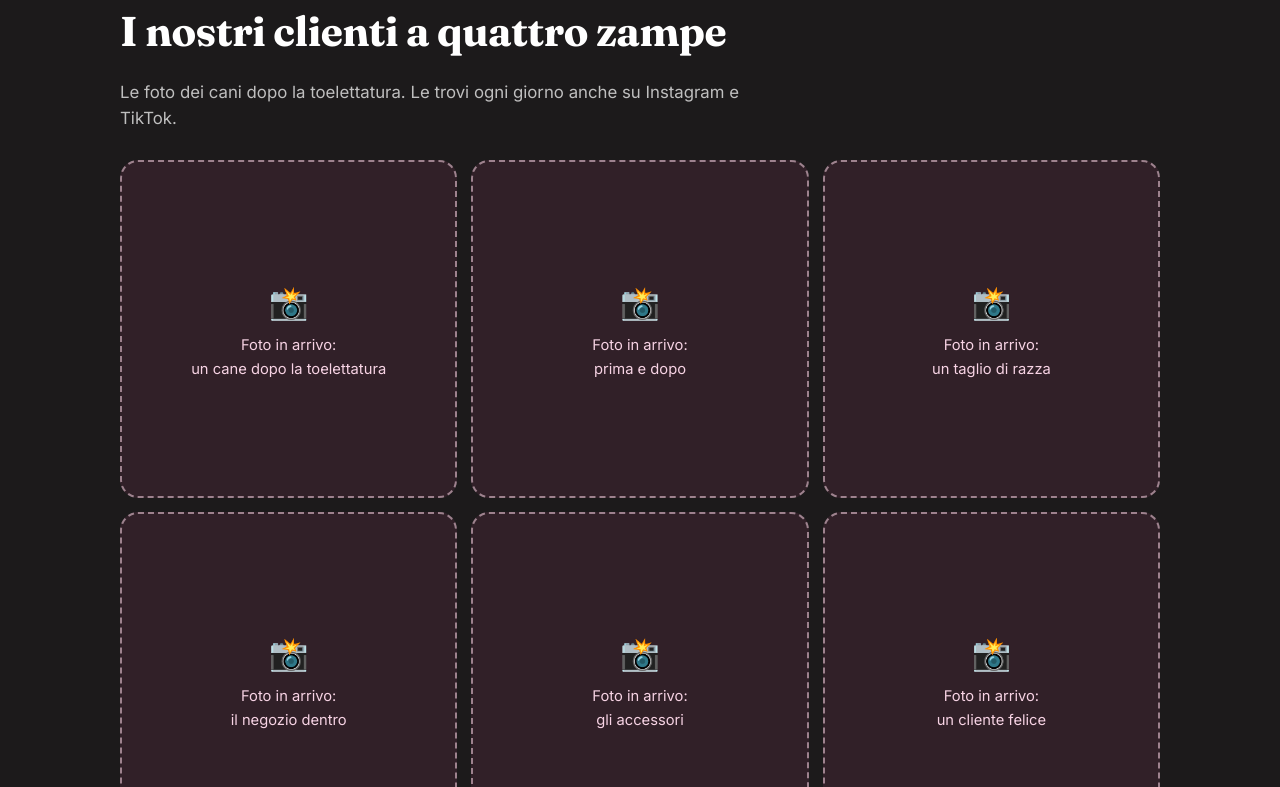
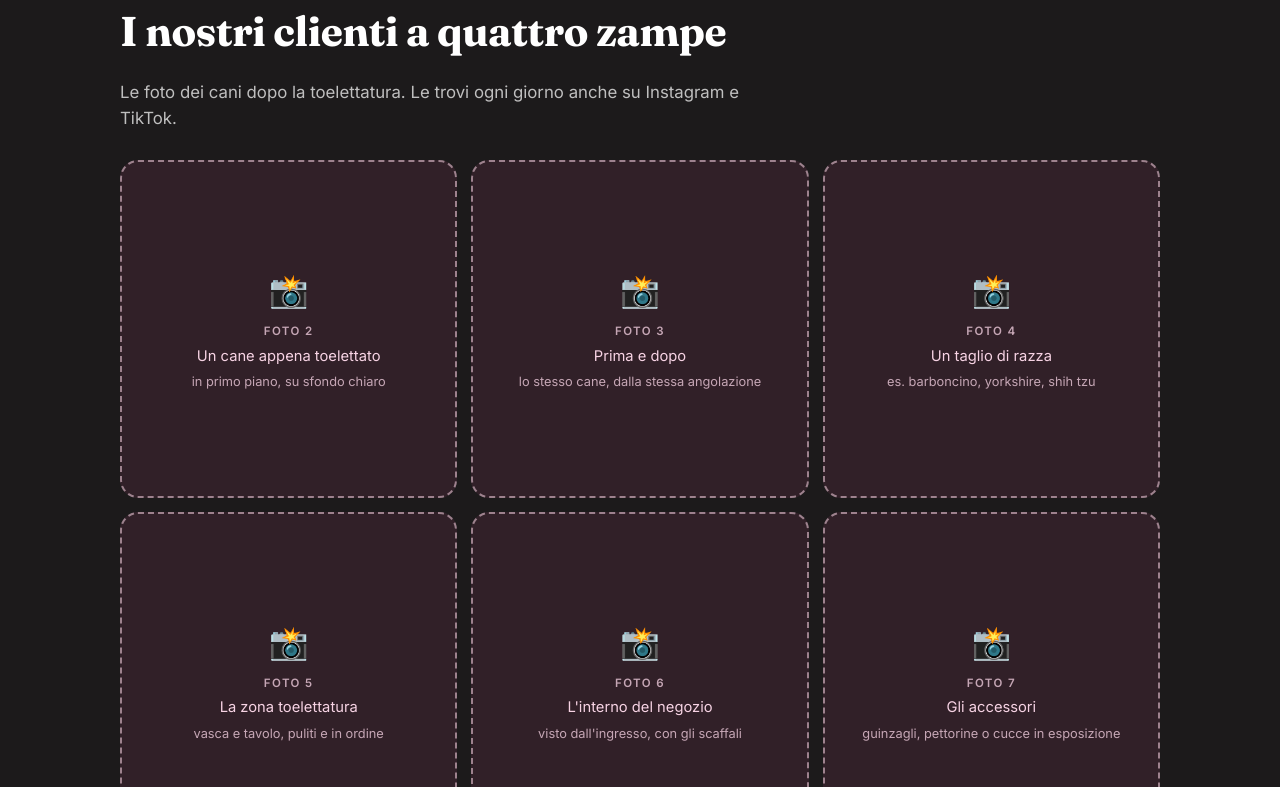
Before and after one commit to Benpo-python/bozza-bautique-lab, a plain HTML site: page index.html in a window 1280 px wide. Shown: the part 2013-2800 px from the top of the page. Drawn offline with Linux system fonts and the light colour scheme.

Commit message:
Bautique: riquadri con la descrizione delle foto

```diff
--- a/index.html
+++ b/index.html
@@ -80,6 +80,9 @@
   .foto{display:grid;grid-template-columns:repeat(3,1fr);gap:14px}
   .ph{aspect-ratio:1/1;border-radius:18px;border:2px dashed rgba(247,211,228,.55);background:rgba(200,85,138,.12);display:grid;place-items:center;text-align:center;padding:16px;color:var(--rosa-tenue);font-size:.92rem}
   .ph b{display:block;font-size:2rem;margin-bottom:6px}
+  .ph .n{display:block;font-size:.72rem;font-weight:700;letter-spacing:.12em;text-transform:uppercase;opacity:.75;margin-bottom:4px}
+  .ph small{display:block;font-size:.8rem;opacity:.75;margin-top:4px}
+  .hero-img .ph{aspect-ratio:1/1;border-radius:28px;border:2px dashed var(--rosa);background:var(--rosa-chiaro);color:var(--rosa-scuro);font-size:1.05rem}
   @media(max-width:780px){.foto{grid-template-columns:1fr 1fr}}
 
   /* noi */
@@ -152,7 +155,7 @@
       </div>
     </div>
     <div class="hero-img">
-      <img src="img/negozio.jpg" alt="Il negozio Bautique Laboratory in Via Madonna delle Grazie a Gragnano" width="500" height="452">
+      <div class="ph"><div><b>📸</b><span class="n">Foto 1</span>La vetrina da fuori<small>di giorno, con l'insegna ben leggibile</small></div></div>
       <div class="stelle-badge"><span>★★★★★</span> 5,0 su Google</div>
     </div>
   </div>
@@ -193,19 +196,19 @@
     <h2>I nostri clienti a quattro zampe</h2>
     <p class="intro">Le foto dei cani dopo la toelettatura. Le trovi ogni giorno anche su Instagram e TikTok.</p>
     <div class="foto">
-      <div class="ph"><div><b>📸</b>Foto in arrivo:<br>un cane dopo la toelettatura</div></div>
-      <div class="ph"><div><b>📸</b>Foto in arrivo:<br>prima e dopo</div></div>
-      <div class="ph"><div><b>📸</b>Foto in arrivo:<br>un taglio di razza</div></div>
-      <div class="ph"><div><b>📸</b>Foto in arrivo:<br>il negozio dentro</div></div>
-      <div class="ph"><div><b>📸</b>Foto in arrivo:<br>gli accessori</div></div>
-      <div class="ph"><div><b>📸</b>Foto in arrivo:<br>un cliente felice</div></div>
+      <div class="ph"><div><b>📸</b><span class="n">Foto 2</span>Un cane appena toelettato<small>in primo piano, su sfondo chiaro</small></div></div>
+      <div class="ph"><div><b>📸</b><span class="n">Foto 3</span>Prima e dopo<small>lo stesso cane, dalla stessa angolazione</small></div></div>
+      <div class="ph"><div><b>📸</b><span class="n">Foto 4</span>Un taglio di razza<small>es. barboncino, yorkshire, shih tzu</small></div></div>
+      <div class="ph"><div><b>📸</b><span class="n">Foto 5</span>La zona toelettatura<small>vasca e tavolo, puliti e in ordine</small></div></div>
+      <div class="ph"><div><b>📸</b><span class="n">Foto 6</span>L'interno del negozio<small>visto dall'ingresso, con gli scaffali</small></div></div>
+      <div class="ph"><div><b>📸</b><span class="n">Foto 7</span>Gli accessori<small>guinzagli, pettorine o cucce in esposizione</small></div></div>
     </div>
   </div>
 </section>
 
 <section class="noi">
   <div class="wrap">
-    <div class="ph"><div><b>📸</b>Qui una vostra foto<br>in negozio</div></div>
+    <div class="ph"><div><b>📸</b><span class="n">Foto 8</span>Voi due insieme in negozio<small>sorridenti, magari con un cane in braccio</small></div></div>
     <div>
       <div class="eyebrow">Chi siamo</div>
       <h2>Con Bautique, il tuo cane è in buone mani</h2>
```
Also changed, not shown: img/negozio.jpg (deleted).
